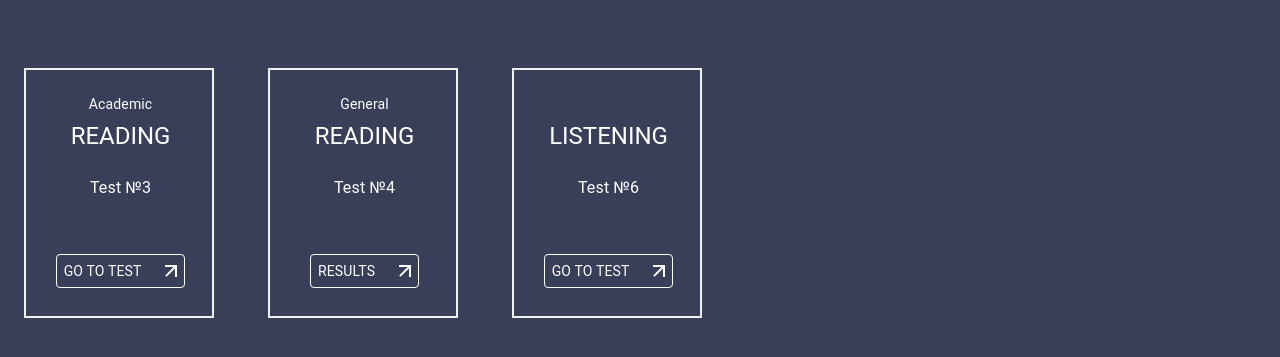
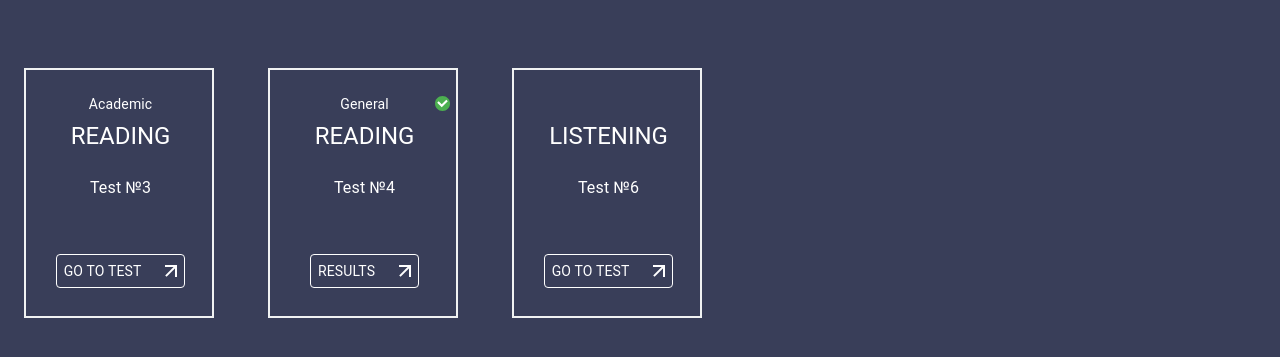
Before and after one commit to achultsova/IELTS_Frontend, a React (Create React App) app: page / in a window 1280 px wide. Shown: the part 791-1148 px from the top of the page. Built offline with nearby package versions, Linux system fonts and the light colour scheme.

Commit message:
feat/ add done

```diff
--- a/src/shared/components/TestsBlock/TestCard.tsx
+++ b/src/shared/components/TestsBlock/TestCard.tsx
@@ -2,6 +2,7 @@ import React, { FC } from 'react'
 import { Box, Typography, Button } from '@mui/material'
 import theme from '../../theme'
 import { ReactComponent as Arrow } from '../../assets/icons/arrow11.svg'
+import { ReactComponent as Done } from '../../assets/icons/group.svg'
 
 export type CardType = {
   id: number;
@@ -56,8 +57,12 @@ const TestCard: FC<CardType> = ({ id, typeReading, testType, number, isCompleted
           <Arrow />
         </Button>
       </Box>
-      <Box sx={{ width: theme.spacing(8) }}>
-
+      <Box sx={{ width: theme.spacing(8), pt: theme.spacing(8), }}>
+        {isCompleted === true ? (
+          <Done />
+        ) : (
+          null
+        )}
       </Box>
     </Box>
   )
```
Also changed, not shown: src/shared/assets/icons/group.svg (added).
